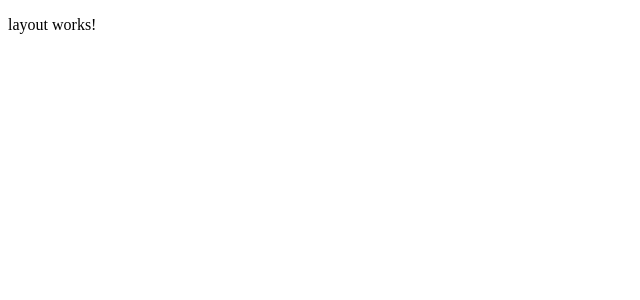
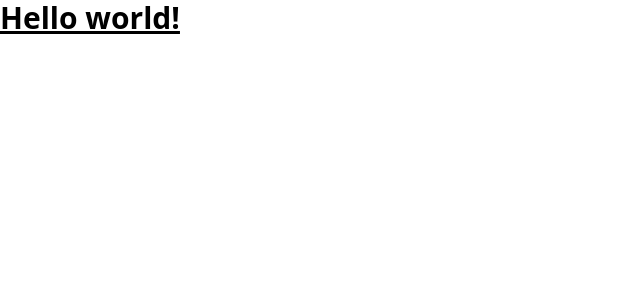
Before and after one commit to ElioenaiJs/task_front, an Angular app: page / in a window 1280 px wide. Shown: the top 300 px of the page, without its empty margins (0-640 px from the left). Built offline with nearby package versions, Linux system fonts and the light colour scheme.

Commit message:
feat: Actualizar diseño del componente de layout y agregar configuración de Tailwind CSS

```diff
--- a/src/app/components/layout/layout.component.html
+++ b/src/app/components/layout/layout.component.html
@@ -1 +1,3 @@
-<p>layout works!</p>
+<h1 class="text-3xl font-bold underline">
+    Hello world!
+  </h1>
--- a/src/styles.scss
+++ b/src/styles.scss
@@ -1 +1,3 @@
-/* You can add global styles to this file, and also import other style files */
+@tailwind base;
+@tailwind components;
+@tailwind utilities;
--- /dev/null
+++ b/tailwind.config.js
@@ -0,0 +1,13 @@
+/** @type {import('tailwindcss').Config} */
+module.exports = {
+  content: [
+    "./src/**/*.{html,ts}",
+
+  ],
+  theme: {
+    extend: {},
+  },
+  plugins: [
+
+  ],
+}
```
